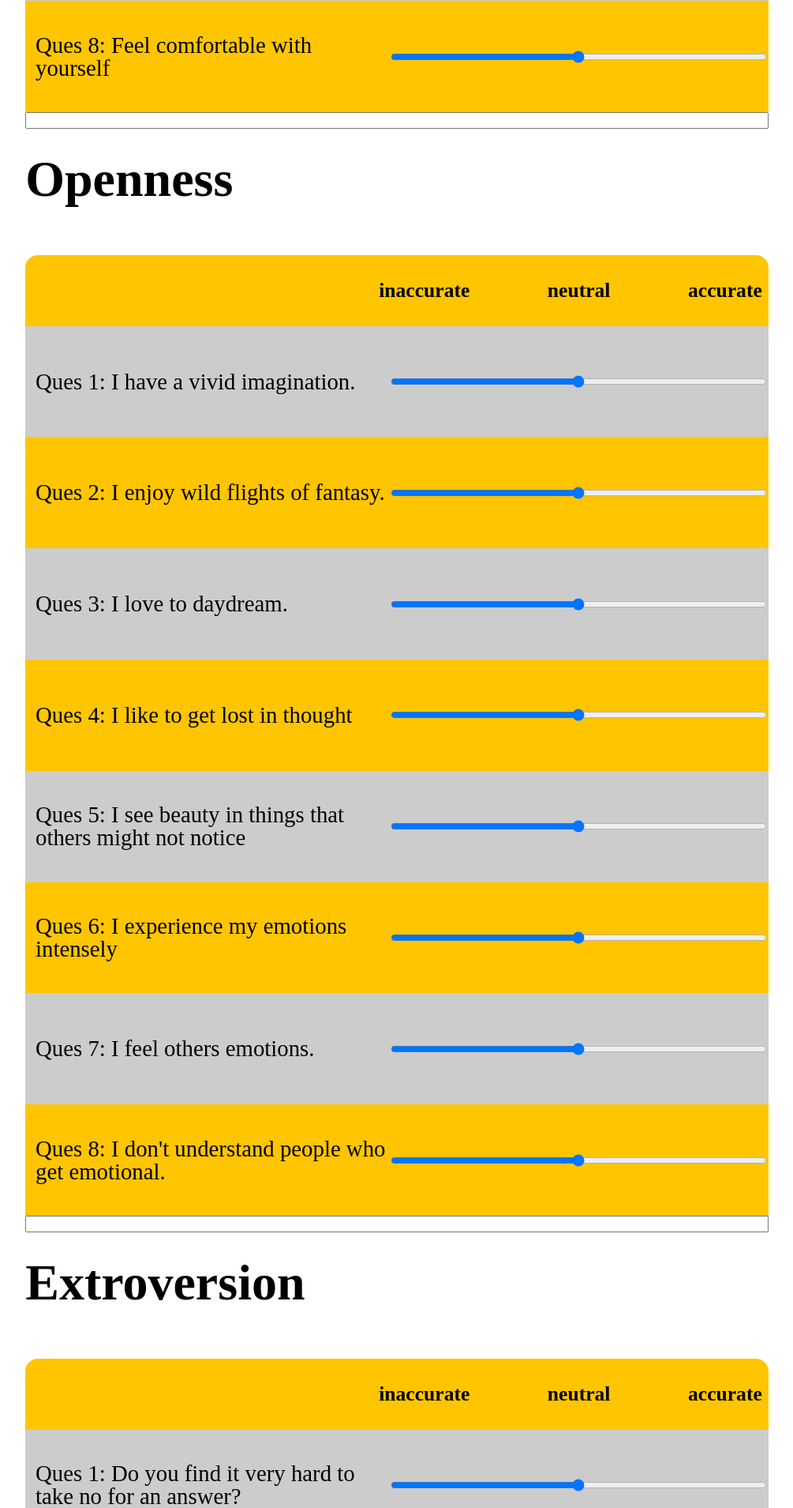
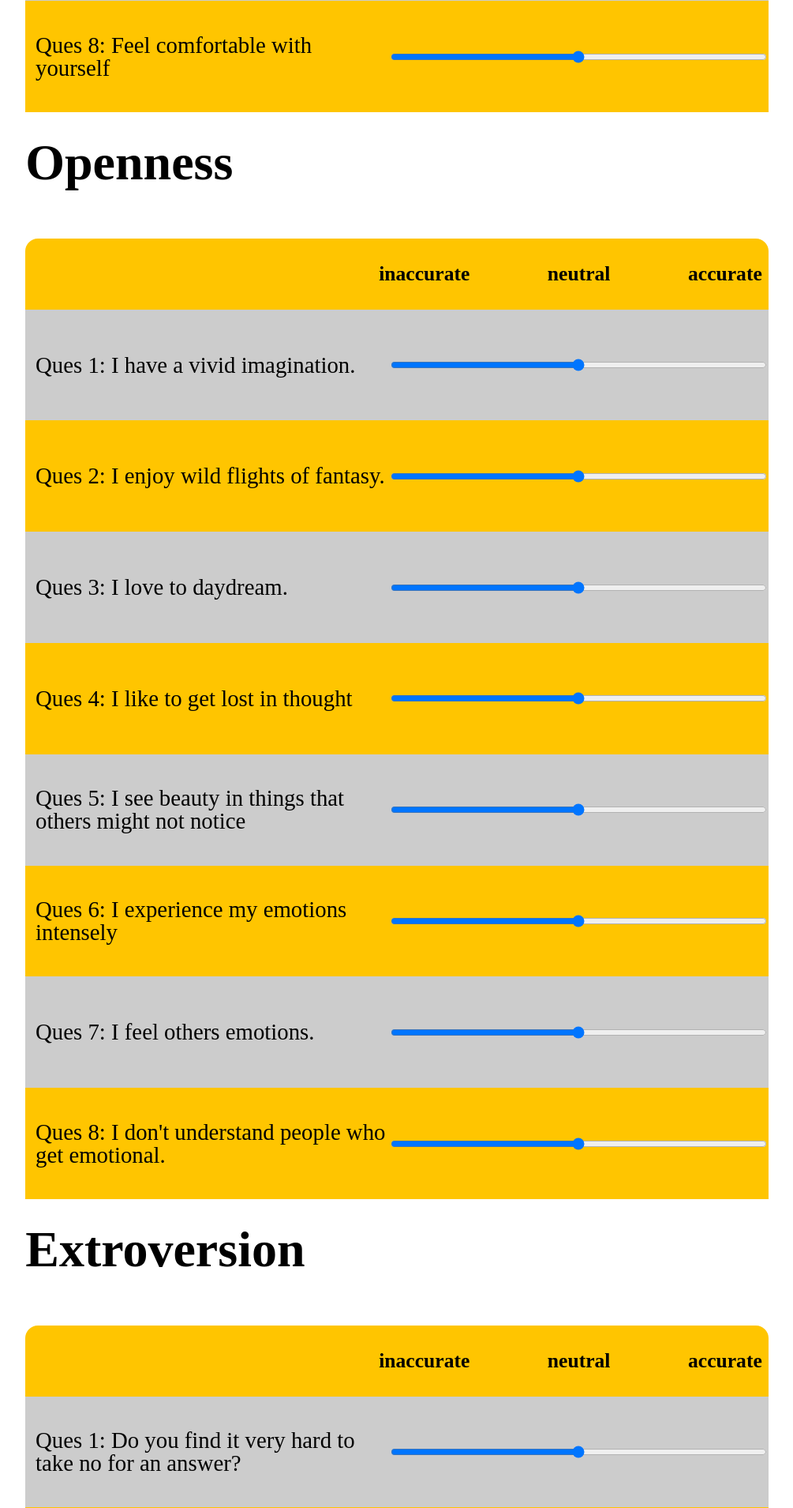
Before and after one commit to Swapnil-Bhabal/personality-prediction, a Flask app: page /form in a window 1280 px wide. Shown: the part 1290-3199 px from the top of the page at 79% size, without its empty margins (137-1142 px from the left). Run offline with Flask 2, Linux system fonts and the light colour scheme; parts of the project's set-up code (start-up, migrations or seed data) failed here and were passed over.

Commit message:
input avg field is hidden

```diff
--- a/personality/static/styles/style.css
+++ b/personality/static/styles/style.css
@@ -160,6 +160,6 @@ p {
     width: 29.8rem;
  }
 
-/* #openness {
+#openness, #neuroticism, #extraversion, #conscientiousness, #agreeableness {
     display: none;
-} */
+}
--- a/personality/templates/first-question.html
+++ b/personality/templates/first-question.html
@@ -226,7 +226,7 @@
                 <label for="Q8">Ques 8: Feel comfortable with yourself</label>
                 <input type="range" class="form-range" min="0" max="8" id="Q8" value="4">
             </div>
-            <input type="text" name="neuroticism" id="neuroticism">
+            <input type="text" name="neuroticism" id="neuroticism" style="display: none;">
             <p>Openness</p>
         <div class="panel">
             <span>inaccurate</span>
@@ -265,7 +265,7 @@
                 <label for="Q8">Ques 8: I don't understand people who get emotional.</label>
                 <input type="range" class="form-range-two" min="0" max="8" id="Q8">
             </div>
-            <input type="text" name="openness" id="openness">
+            <input type="text" name="openness" id="openness" style="display: none;">
             <!-- <a href="./second-question.html" class="button">Next</a> -->
             <p>Extroversion</p>
         <div class="panel">
@@ -305,7 +305,7 @@
                 <label for="Q8">Ques 8: Do you suffer from sleeplessness?</label>
                 <input type="range" class="form-range-three" min="0" max="8" id="Q8">
             </div>
-            <input type="text" name="extraversion" id="extraversion">
+            <input type="text" name="extraversion" id="extraversion" style="display: none;">
             <p>Conscientiousness</p>
         <div class="panel">
             <span>inaccurate</span>
@@ -344,7 +344,7 @@
                 <label for="Q8">Ques 8: Need a push to get started.</label>
                 <input type="range" class="form-range-four" min="0" max="8" id="Q8">
             </div>
-            <input type="text" name="conscientiousness" id="conscientiousness">
+            <input type="text" name="conscientiousness" id="conscientiousness" style="display: none;">
             <p>Agreeableness</p>
         <div class="panel">
             <span>inaccurate</span>
@@ -384,7 +384,7 @@
                 <label for="Q8">Ques 8: Have a good word for everyone</label>
                 <input type="range" class="form-range-five" min="0" max="8" id="Q8">
             </div>
-            <input type="text" name="agreeableness" id="agreeableness">
+            <input type="text" name="agreeableness" id="agreeableness" style="display: none;">
             <!-- <a href="../index.html" class="button">Next</a> -->
             <input type="submit" name="submit" value="Predict" class="button">
         </form>
```
Also changed, not shown: 2 other files.
